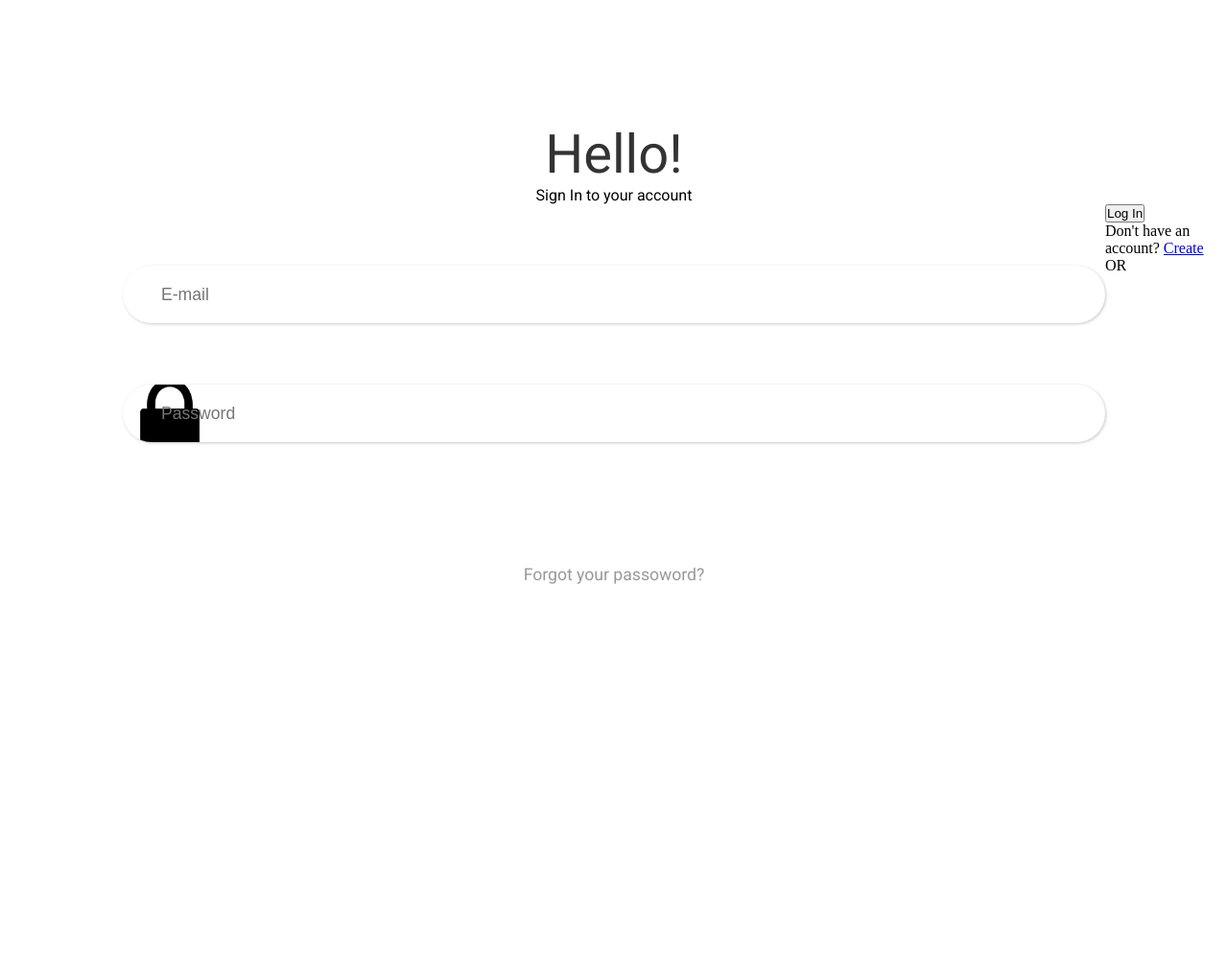
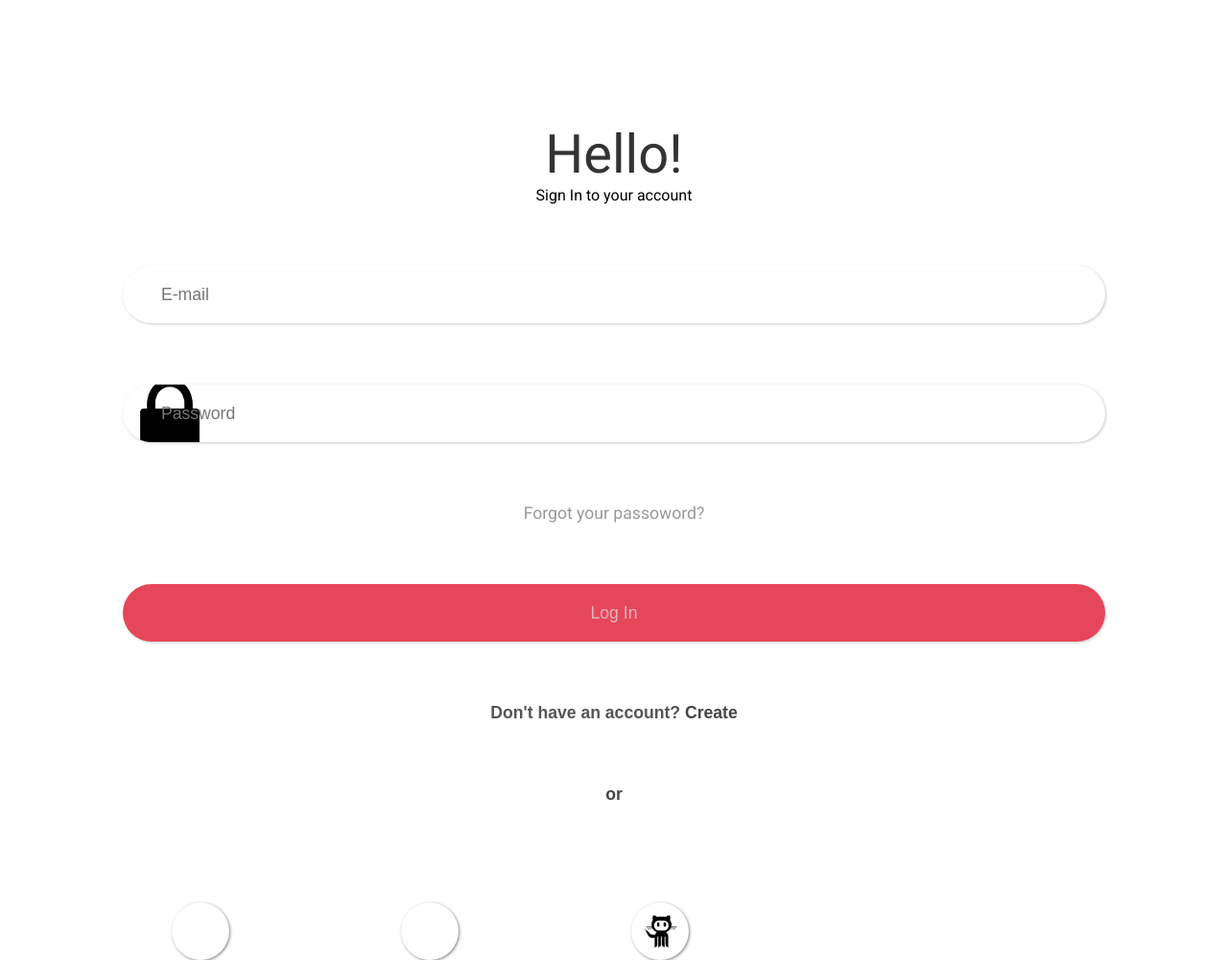
Before and after one commit to gustavoweb/login-2B, a plain HTML site: page index.html in a window 1280 px wide. Shown: the whole page at 96% size. Before the commit the page ends 928 px from the top, so only its background shows below. Drawn offline with Linux system fonts and the light colour scheme.

Commit message:
Add files via upload

```diff
--- a/css/index.css
+++ b/css/index.css
@@ -44,7 +44,7 @@ main h1{
     background-position-y: center;
 }
 #pass{
-    margin-bottom: 10%;
+    margin-bottom: 5%;
     background-image: url('../img/lock_icon.png');
     background-repeat: no-repeat;
     background-size: 8%;
@@ -59,5 +59,50 @@ main h1{
     font-family: "Roboto", serif;
     font-size: 1.1em;
     color: #999;
-
 }
+#bt-login{
+    text-indent: 0 !important;
+    background: #E6465A !important;
+    color: #e6b3b9;
+}
+#dont{
+    width: 100%;
+    float: left;
+    text-align: center;
+    font-family: Arial, Helvetica, sans-serif;
+    font-size: 1.1em;
+    color: #555;
+    font-weight: bold;
+    margin-top: 5%;
+}
+#dont a{
+    text-decoration: none;
+    color: #444;
+    font-weight: bolder;
+}
+#or{
+    width: 100%;
+    float: left;
+    text-align: center;
+    font-family: Arial, Helvetica, sans-serif;
+    font-size: 1.1em;
+    color: #444;
+    font-weight: bolder;
+    margin-top: 5%;
+}
+.bt-login{
+    width: 60px;
+    height: 60px;
+    float: left;
+    margin-left: 14%;
+    border-radius: 30px;
+    box-shadow: 1px 1px 3px #33333399;
+    margin-top: 8%;
+}
+#bt-github{
+    background: url('../img/github_icon.png');
+    background-size: 70%;
+    background-position-x: center;
+    background-position-y: center;
+    background-repeat: no-repeat;
+}
--- a/index.html
+++ b/index.html
@@ -14,10 +14,10 @@
             <input type="email" placeholder="E-mail" class="inpt" id="email">
             <input type="password" placeholder="Password" class="inpt" id="pass">
             <p id="forgot">Forgot your passoword?</p>
-            <button>Log In</button>
+            <button class="inpt" id="bt-login">Log In</button>
         </form>
         <p id="dont">Don't have an account? <a href="#">Create</a></p>
-        <p id="or">OR</p>
+        <p id="or">or</p>
         <div class="bt-login" id="bt-google"></div>
         <div class="bt-login" id="bt-apple"></div>
         <div class="bt-login" id="bt-github"></div>
```
Also changed, not shown: img/github_icon.png (added).
